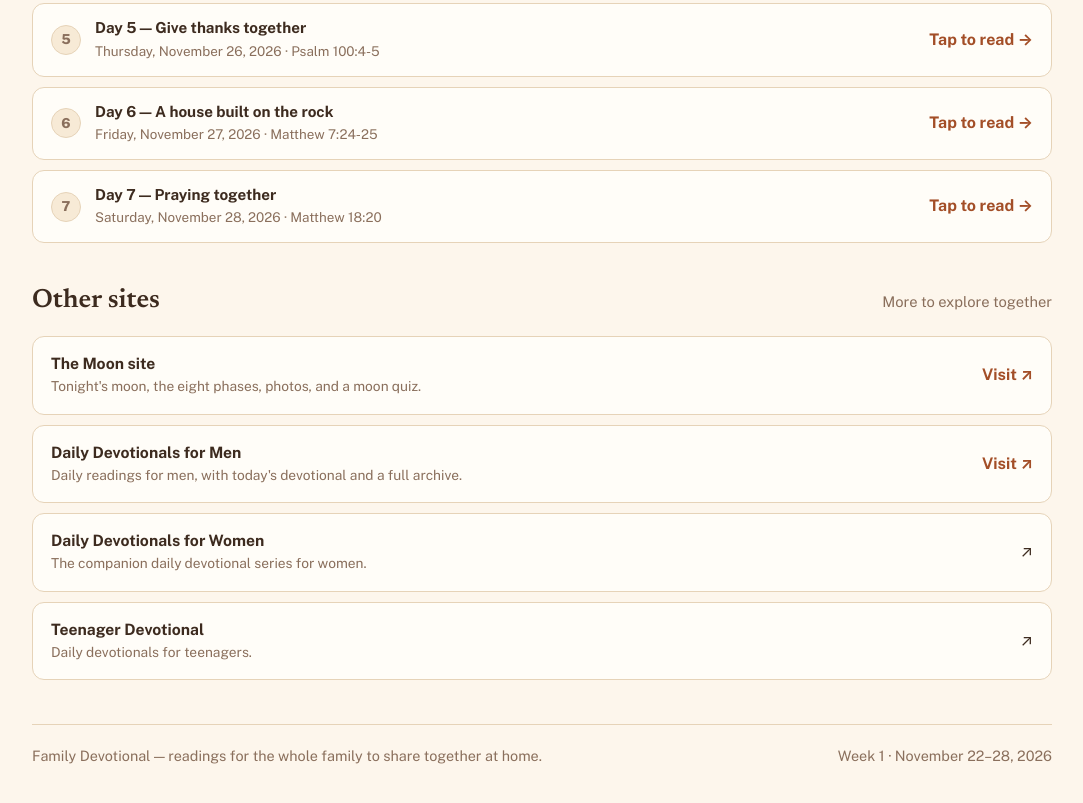
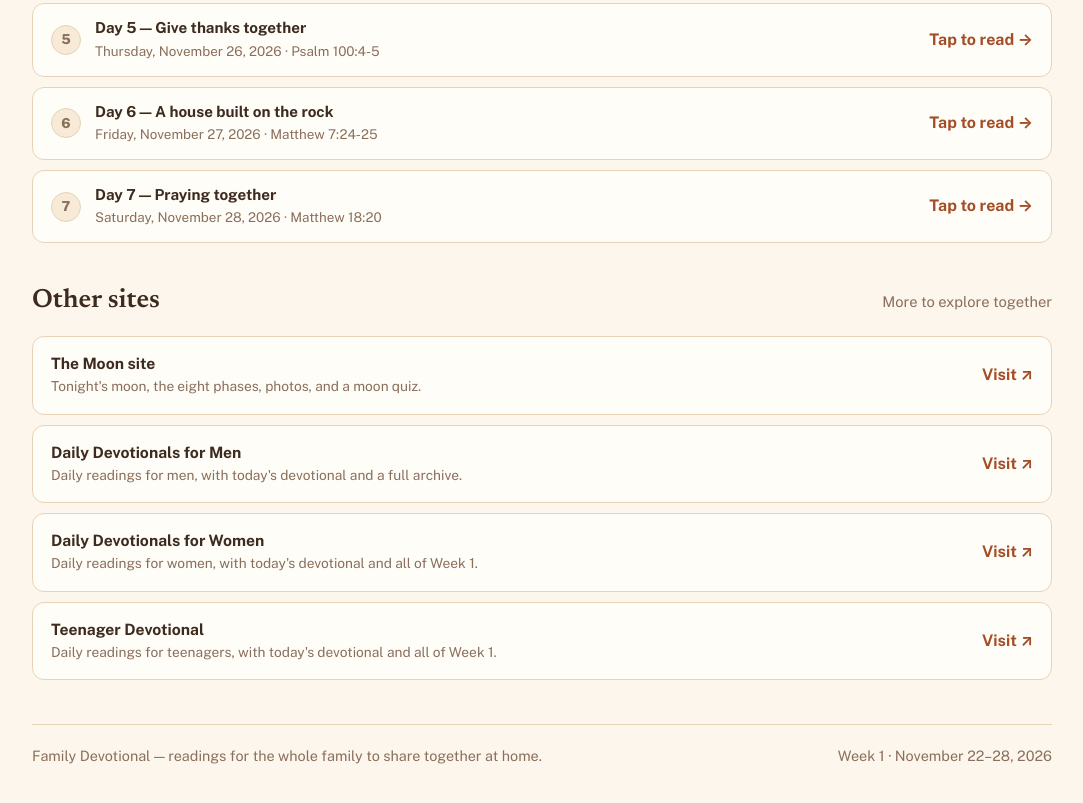
Before and after one commit to ejyoungr-hash/family-devotional, a plain HTML site: page index.html in a window 1280 px wide. Shown: the part 1993-2796 px from the top of the page, without its empty margins (98-1181 px from the left). Drawn offline with nearby package versions, Linux system fonts and the light colour scheme.

Commit message:
Remove Moon link from top menu

```diff
--- a/index.html
+++ b/index.html
@@ -241,7 +241,6 @@
     <a href="#today">Today</a>
     <a href="#week" class="week-link">Week 1 — all seven days</a>
     <a href="#other-sites">Other sites</a>
-    <a href="https://ejyoungr-hash.github.io/moon/" class="moon-link" target="_blank" rel="noopener">Moon site ↗</a>
   </nav>
 </div>
 
@@ -316,18 +315,18 @@
       <a href="https://ejyoungr-hash.github.io/daily-devotionals-for-women/" target="_blank" rel="noopener">
         <div>
           <div class="st">Daily Devotionals for Women</div>
-          <div class="sd">The companion daily devotional series for women.</div>
+          <div class="sd">Daily readings for women, with today's devotional and all of Week 1.</div>
         </div>
-        <span class="arrow" aria-hidden="true">↗</span>
+        <span class="s-arrow">Visit ↗</span>
       </a>
     </li>
     <li>
       <a href="https://ejyoungr-hash.github.io/teenager-devotional/" target="_blank" rel="noopener">
         <div>
           <div class="st">Teenager Devotional</div>
-          <div class="sd">Daily devotionals for teenagers.</div>
+          <div class="sd">Daily readings for teenagers, with today's devotional and all of Week 1.</div>
         </div>
-        <span class="arrow" aria-hidden="true">↗</span>
+        <span class="s-arrow">Visit ↗</span>
       </a>
     </li>
   </ul>
```
